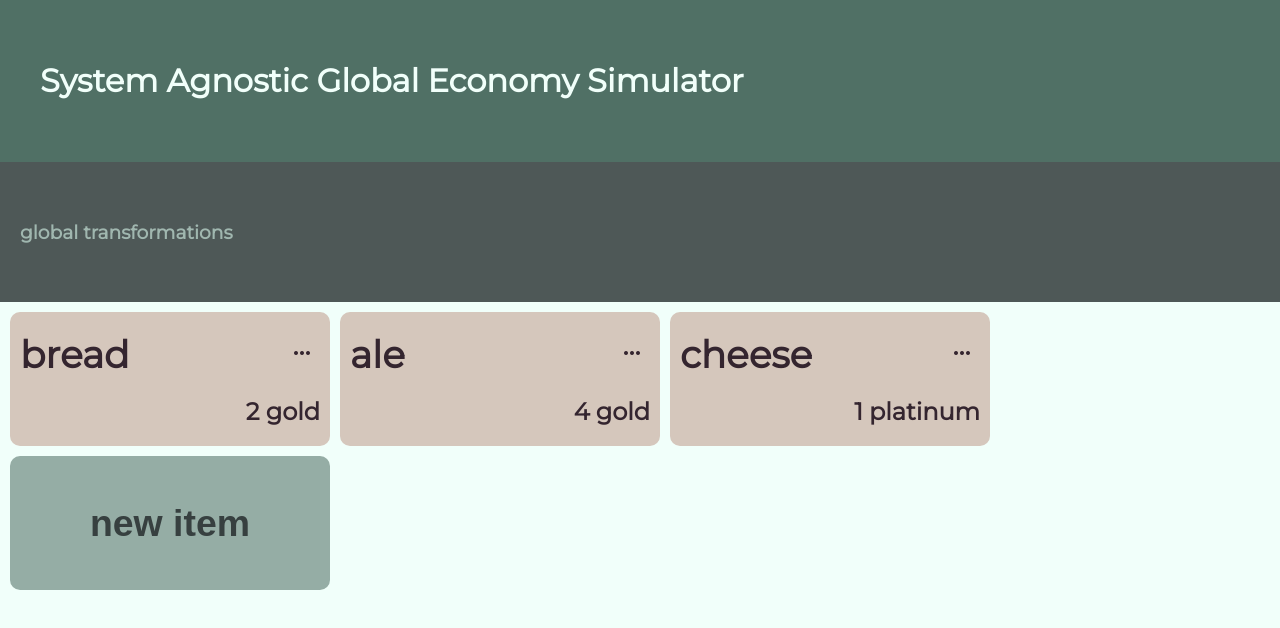
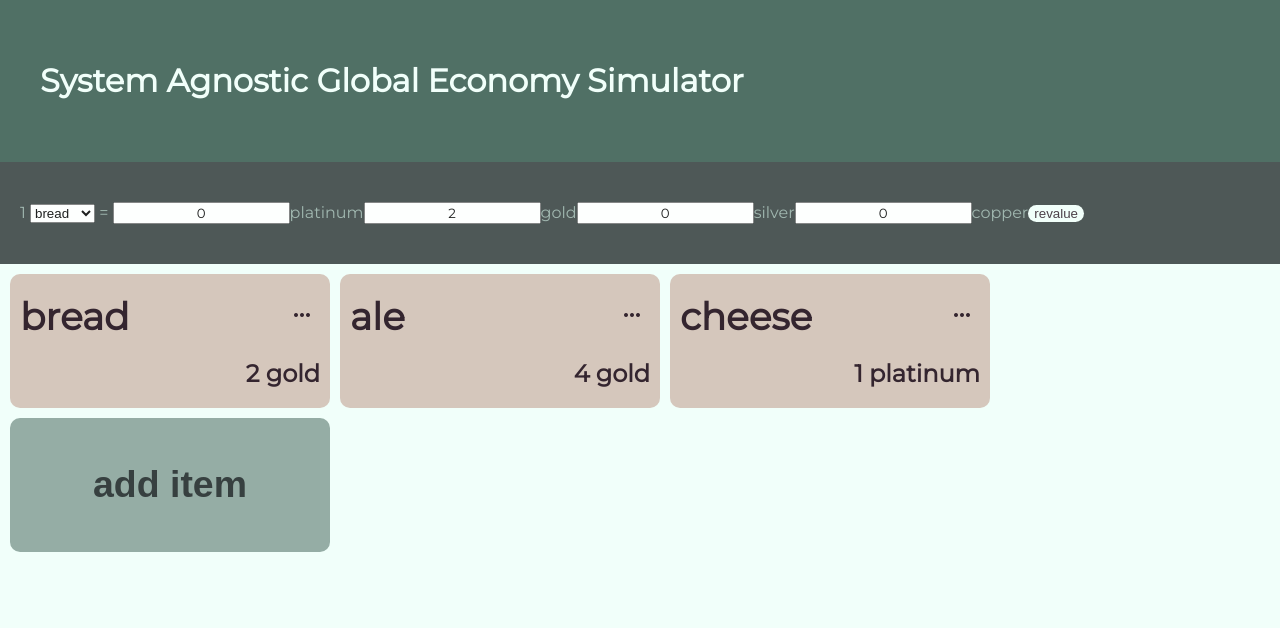
Before and after one commit to conesk21/sages, a React (Create React App) app: page / in a window 1280 px wide. Shown: the top 628 px of the page. Built offline with nearby package versions, Linux system fonts and the light colour scheme.

Commit message:
add revalue feature, refactor holder, card, dispaly, and form to call props array instead of local copy of props

```diff
--- a/src/Card.js
+++ b/src/Card.js
@@ -133,10 +133,7 @@ class Display extends Component{
     constructor(props) {
         super(props);
         this.state = {
-            name: props.name,
-            value: props.value,
-            middle: false,
-            price: fantasy.valueToString(props.value),
+            middle: false
         };
     }
 
@@ -145,14 +142,14 @@ class Display extends Component{
     return(
         <div className="item-card">
             <div className="item-title">
-            <h3 onClick={this.props.changeDisplay}>{this.state.name}</h3>
+            <h3 onClick={this.props.changeDisplay}>{this.props.name}</h3>
             <button className="item-more" onClick={() => this.setState({ middle: !this.state.middle})}>
                 <span className="material-symbols-outlined">more_horiz</span>
                 </button>
             </div>
             {this.state.middle && <Slight value={this.state.value}/> }
             <div className="item-price">
-            <span onClick={this.props.changeDisplay}>{this.state.price}</span>
+            <span onClick={this.props.changeDisplay}>{fantasy.valueToString(this.props.value)}</span>
             </div>
       </div>
     )
@@ -200,11 +197,12 @@ class Card extends Component{
 
 
     render(){
+        console.log("render " + this.state.name + " props "+ this.props.val + " state " + this.state.value)
         var show;
         if (this.state.edit){
-            show = <Form title={this.state.name} coins={fantasy.valueToCoins(this.state.value)} onRevert={this.onRevert} onSave={this.onSave}/>
+            show = <Form title={this.props.name} coins={fantasy.valueToCoins(this.props.val)} onRevert={this.onRevert} onSave={this.onSave}/>
         } else {
-            show = <Display name={this.state.name} value={this.state.value} changeDisplay={this.changeDisplay} />
+            show = <Display name={this.props.name} value={this.props.val} changeDisplay={this.changeDisplay} />
         }
     return (
 
--- a/src/economy.js
+++ b/src/economy.js
@@ -1,17 +1,27 @@
 import React, { Component } from "react";
 import { itemFactory } from "./classes.js";
-
+import Revalue from "./revalue.js";
 import Card from "./Card.js";
 
 class Globals extends Component{
   constructor(props) {
     super(props);
+    this.state ={
 
+    };
 }
+  onRevalue = (multiplier) =>{
+
+   this.props.onChange(this.props.items.filter((item)=>{
+    item.revalue(multiplier)
+    return item
+  }))
+  }
+
   render(){
     return(
       <section className="globals">
-        <h3>global transformations</h3>
+        <Revalue items={this.props.items} onChange={this.onRevalue}/>
       </section>
     )
   }
@@ -21,7 +31,7 @@ class Holder extends Component {
   constructor(props) {
     super(props);
     this.state = {
-      itemArray: props.items,
+      items: props.items,
       temp: false
     };
 }
@@ -35,10 +45,10 @@ class Holder extends Component {
   onSave =(oldName, newName, newVal)=>{
     if (oldName===""){
       var newItem = itemFactory(newName,newVal)
-      this.state.itemArray.push(newItem)
+      this.state.items.push(newItem)
 
     } else{
-      this.setState({itemArray: this.state.itemArray.filter(function(item) {
+      this.setState({items: this.state.items.filter(function(item) {
       if (item.name === oldName ){
         item.name = newName
         item.setValue(newVal)
@@ -49,6 +59,7 @@ class Holder extends Component {
     this.setState({
       temp: false
     })
+    this.props.onChange(this.state.items)
 
 
   }
@@ -60,7 +71,7 @@ class Holder extends Component {
   }
 
   onDelete = (name)=>{
-    this.setState({itemArray: this.state.itemArray.filter(function(item) {
+    this.setState({items: this.state.items.filter(function(item) {
       return item.name !== name
   })});
 
@@ -69,14 +80,16 @@ class Holder extends Component {
   render() {
     return (
       <div className="card-holder">
-      {this.state.itemArray.map((items, i) =>{
+
+      {this.state.items.map((items, i) =>{
         return <Card key={i} name={items.name} val={items.getValue()} edit={false} onSave={this.onSave} onRevert={this.onRevert}/>
       })}
 
       {this.state.temp && <Card key={"temp"} name={""} val={0} edit={true} onSave={this.onSave} onRevert={this.onRevert}/>
       }
+
       <button onClick={this.addItem} className="card-button">
-        <h3>new item</h3>
+        <h3>add item</h3>
         </button>
       </div>)
   }
@@ -90,11 +103,17 @@ class Economy extends Component{
       items: props.items
     };
 }
+  newItemArray = (array)=>{
+    this.setState({
+      items: array
+    })
+  }
+
   render(){
     return (
       <div>
-        <Globals />
-        <Holder items={this.state.items} />
+        <Globals items={this.state.items} onChange={this.newItemArray}/>
+        <Holder items={this.state.items} onChange={this.newItemArray}/>
       </div>
     )
   }
--- /dev/null
+++ b/src/revalue.js
@@ -0,0 +1,67 @@
+import React, { Component } from "react";
+import { fantasy } from "./classes.js";
+
+class Revalue extends Component{
+    constructor(props) {
+      super(props);
+      this.state = {
+        items: this.props.items,
+        coins: fantasy.valueToCoins(props.items[0].getValue()),
+        index: 0
+      };
+  }
+
+  onChangeSelect =(e)=>{
+    var newIndex = e.target.selectedIndex
+    var val = this.state.items[newIndex].getValue()
+    this.setState(
+      {
+        coins: fantasy.valueToCoins(val),
+        index: newIndex
+      }
+    )
+
+  }
+
+  onCoinChange = (e)=>{
+    var cons = this.state.coins
+        cons[e.target.name] = e.target.value
+        this.setState(
+            {
+            coins: cons,
+            }
+
+        )
+
+  }
+
+  onSave = (e)=>{
+    e.preventDefault()
+    var oldVal = this.state.items[this.state.index].getValue()
+    var newVal = fantasy.coinToValue(this.state.coins);
+    var reval = newVal/oldVal
+    this.props.onChange(reval)
+
+
+  }
+    render(){
+      var coinInputs = [];
+      for (var key in this.state.coins){
+          coinInputs.push(<label for={key}>
+              <input onChange={this.onCoinChange}type="number" name={key} value={this.state.coins[key]}></input>
+              {key}</label>)
+      }
+      return(
+        <form>
+            1 <select onChange={this.onChangeSelect}>
+            {this.props.items.map((item, i)=>{
+              return <option value={item.name} key={i} data={item.getValue()}>{item.name}</option>
+            })}
+          </select> = {coinInputs}
+          <button type="submit" onClick={this.onSave}>revalue</button>
+        </form>
+      )
+    }
+  }
+
+  export default Revalue;
```
